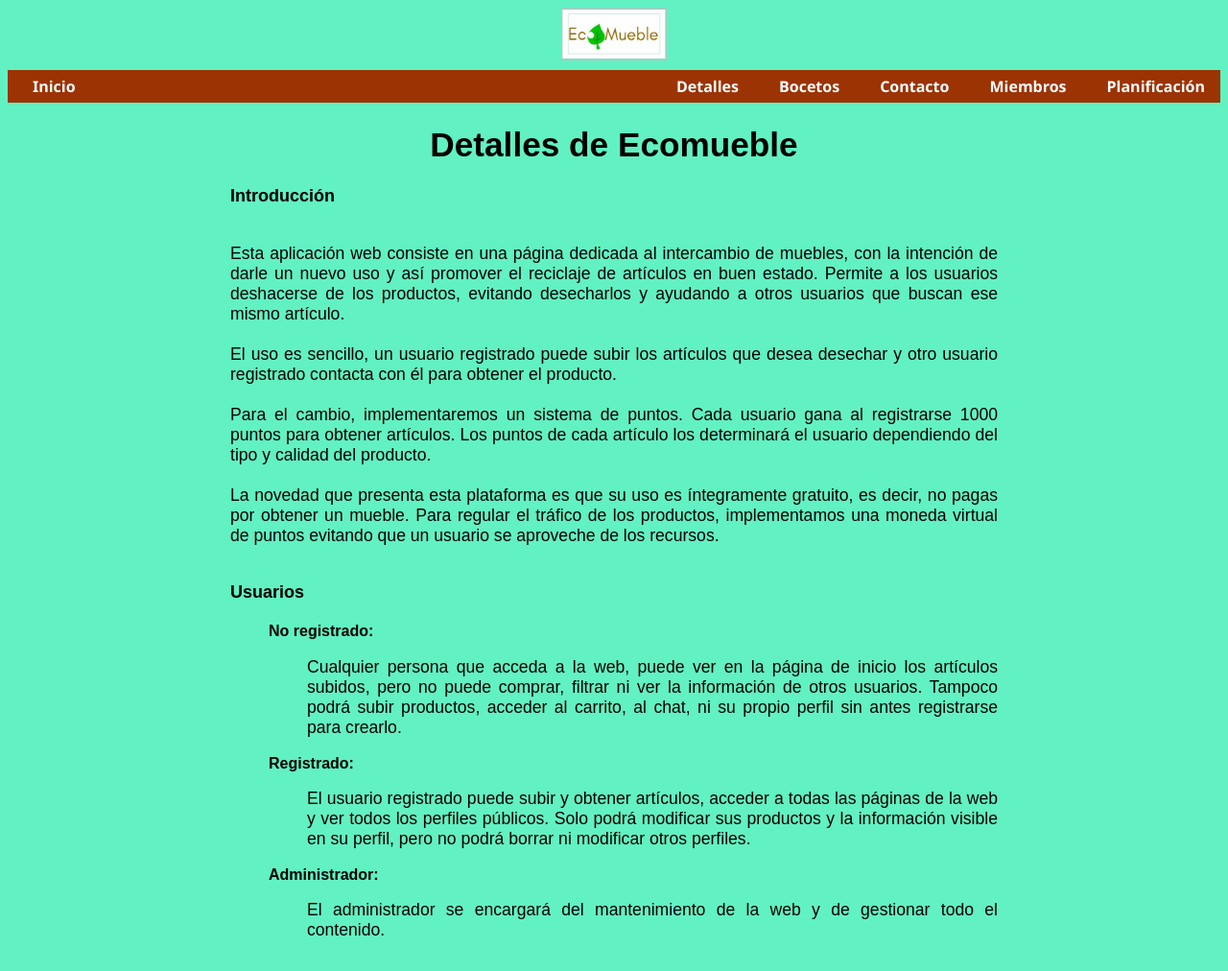
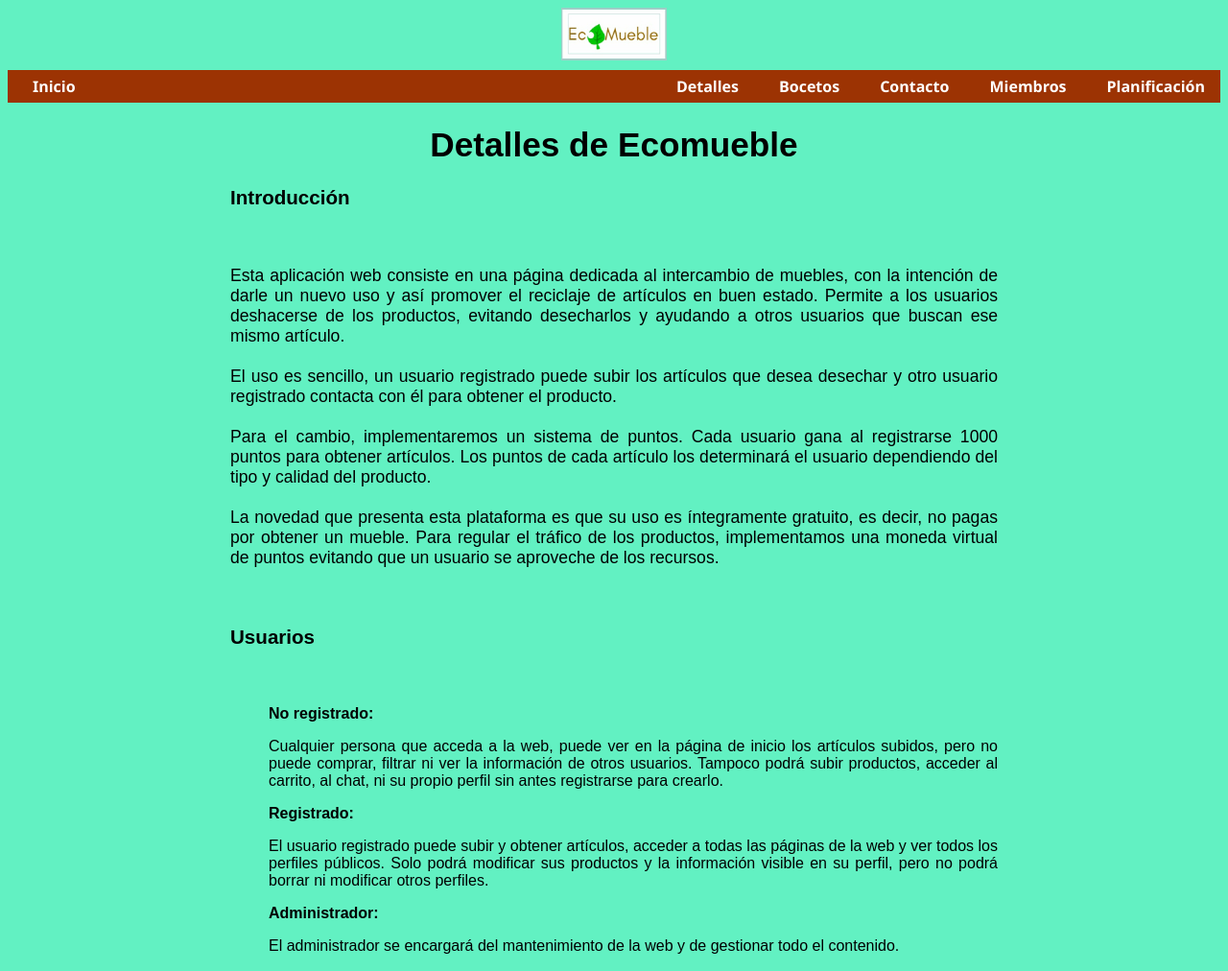
Before and after one commit to GuillermoOvejeroSanchez/ecomueble, a PHP site: page /detalles.html in a window 1280 px wide. Shown: the whole page at 96% size. Before the commit the page ends 975 px from the top, so only its background shows below. Run offline with PHP 8.4, Linux system fonts and the light colour scheme.

Commit message:
detalles de puta madre
MARLON HIJO DE P*T*

```diff
--- a/detalles.css
+++ b/detalles.css
@@ -55,10 +55,6 @@ nav li a:hover {
     float: left;
 }
 
-dt {
-    font-weight: bold;
-    font-size: large;
-}
 
 h1 {
     text-align: center;
@@ -69,6 +65,10 @@ li{
     font-weight: bold;
     list-style-type: none;
 
+}
+
+p {
+    font-weight: normal;
 }
 img {
     float: none;
--- a/detalles.html
+++ b/detalles.html
@@ -5,15 +5,16 @@
   <title>Detalles</title>
   <link rel="stylesheet" href="detalles.css">
   <meta charset="UTF-8" />
-    <meta name="viewport" content="width=device-width, initial-scale=1" />
+  <meta name="viewport" content="wih3h=device-wih3h, initial-scale=1" />
 </head>
 
 <body>
 
-    <div class="logo"><a href="index.html"><img src="img/logo.jpg"  alt="Logo"></a></div>
+  <div class="logo"><a href="index.html"><img src="img/logo.jpg" alt="Logo"></a></div>
 
   <nav>
-          <ul> <!--Lista en orden inverso-->
+    <ul>
+      <!--Lista en orden inverso-->
       <li><a href="planificacion.html">Planificación</a></li>
       <li><a href="miembros.html">Miembros</a></li>
       <li><a href="contacto.html">Contacto</a></li>
@@ -26,37 +27,51 @@
 
   <div class="texto">
     <h1>Detalles de Ecomueble</h1>
-          <dt>Introducción</dt>
+    <h3>Introducción</h3>
     <br>
     <p>
-            Esta aplicación web consiste en una página dedicada al intercambio de muebles, con la intención de darle un nuevo uso y así promover el reciclaje de artículos en buen estado. Permite a los usuarios deshacerse de los productos, evitando desecharlos y ayudando a otros usuarios que buscan ese mismo artículo.
+      Esta aplicación web consiste en una página dedicada al intercambio de muebles, con la intención de darle un nuevo
+      uso y así promover el reciclaje de artículos en buen estado. Permite a los usuarios deshacerse de los productos,
+      evitando desecharlos y ayudando a otros usuarios que buscan ese mismo artículo.
       <br><br>
-            El uso es sencillo, un usuario registrado puede subir los artículos que desea desechar y otro usuario registrado contacta con él para obtener el producto.
+      El uso es sencillo, un usuario registrado puede subir los artículos que desea desechar y otro usuario registrado
+      contacta con él para obtener el producto.
       <br><br>
-            Para el cambio, implementaremos un sistema de puntos. Cada usuario gana al registrarse 1000 puntos para obtener artículos. Los puntos de cada artículo los determinará el usuario dependiendo del tipo y calidad del producto.
+      Para el cambio, implementaremos un sistema de puntos. Cada usuario gana al registrarse 1000 puntos para obtener
+      artículos. Los puntos de cada artículo los determinará el usuario dependiendo del tipo y calidad del producto.
       <br><br>
-            La novedad que presenta esta plataforma es que su uso es íntegramente gratuito, es decir, no pagas por obtener un mueble. Para regular el tráfico de los productos, implementamos una moneda virtual de puntos evitando que un usuario se aproveche de los recursos.
+      La novedad que presenta esta plataforma es que su uso es íntegramente gratuito, es decir, no pagas por obtener un
+      mueble. Para regular el tráfico de los productos, implementamos una moneda virtual de puntos evitando que un
+      usuario se aproveche de los recursos.
     </p>
 
     <br>
-          <dt>Usuarios</dt>
+    <h3>Usuarios</h3>
     <br>
-          <dd>
-            <li>No registrado:</li>
     <ul>
-              Cualquier persona que acceda a la web, puede ver en la página de inicio los artículos subidos, pero no puede comprar, filtrar ni ver la información de otros usuarios.
-              Tampoco podrá subir productos, acceder al carrito, al chat, ni su propio perfil sin antes registrarse para crearlo.
+      <li>No registrado:
+        <br>
+        <p>Cualquier persona que acceda a la web, puede ver en la página de inicio los artículos subidos, pero no puede
+          comprar, filtrar ni ver la información de otros usuarios.
+          Tampoco podrá subir productos, acceder al carrito, al chat, ni su propio perfil sin antes registrarse para
+          crearlo.
+        </p>
+      </li>
+      <li>Registrado:
+        <br>
+        <p>El usuario registrado puede subir y obtener artículos, acceder a todas las páginas de la web y ver todos los
+          perfiles públicos.
+          Solo podrá modificar sus productos y la información visible en su perfil, pero no podrá borrar ni modificar otros
+          perfiles.
+          </p>
+      </li>
+      <li>Administrador:
+        <br>
+        <p>El administrador se encargará del mantenimiento de la web y de gestionar todo el contenido.
+        </p>
+      </li>
       </ul>
-            <li>Registrado:</li>
-            <ul>
-              El usuario registrado puede subir y obtener artículos, acceder a todas las páginas de la web y ver todos los perfiles públicos.
-              Solo podrá modificar sus productos y la información visible en su perfil, pero no podrá borrar ni modificar otros perfiles.
-            </ul>
-            <li>Administrador:</li>
-            <ul>
-             El administrador se encargará del mantenimiento de la web y de gestionar todo el contenido.
-            </ul>
-          </dd>
   </div>
 </body>
+
 </html>
```
Lines whose indentation alone changed are shown as unchanged.
